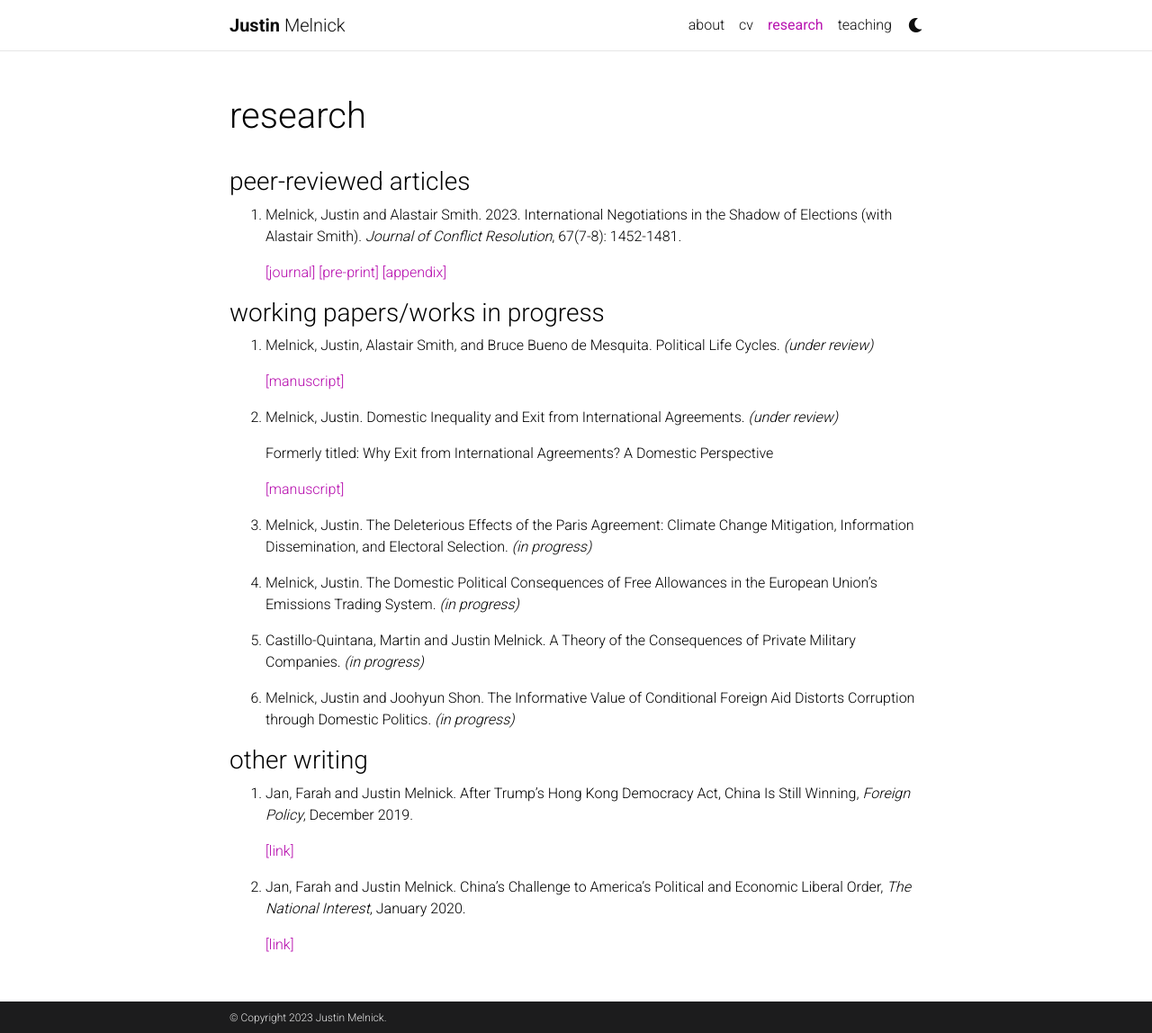
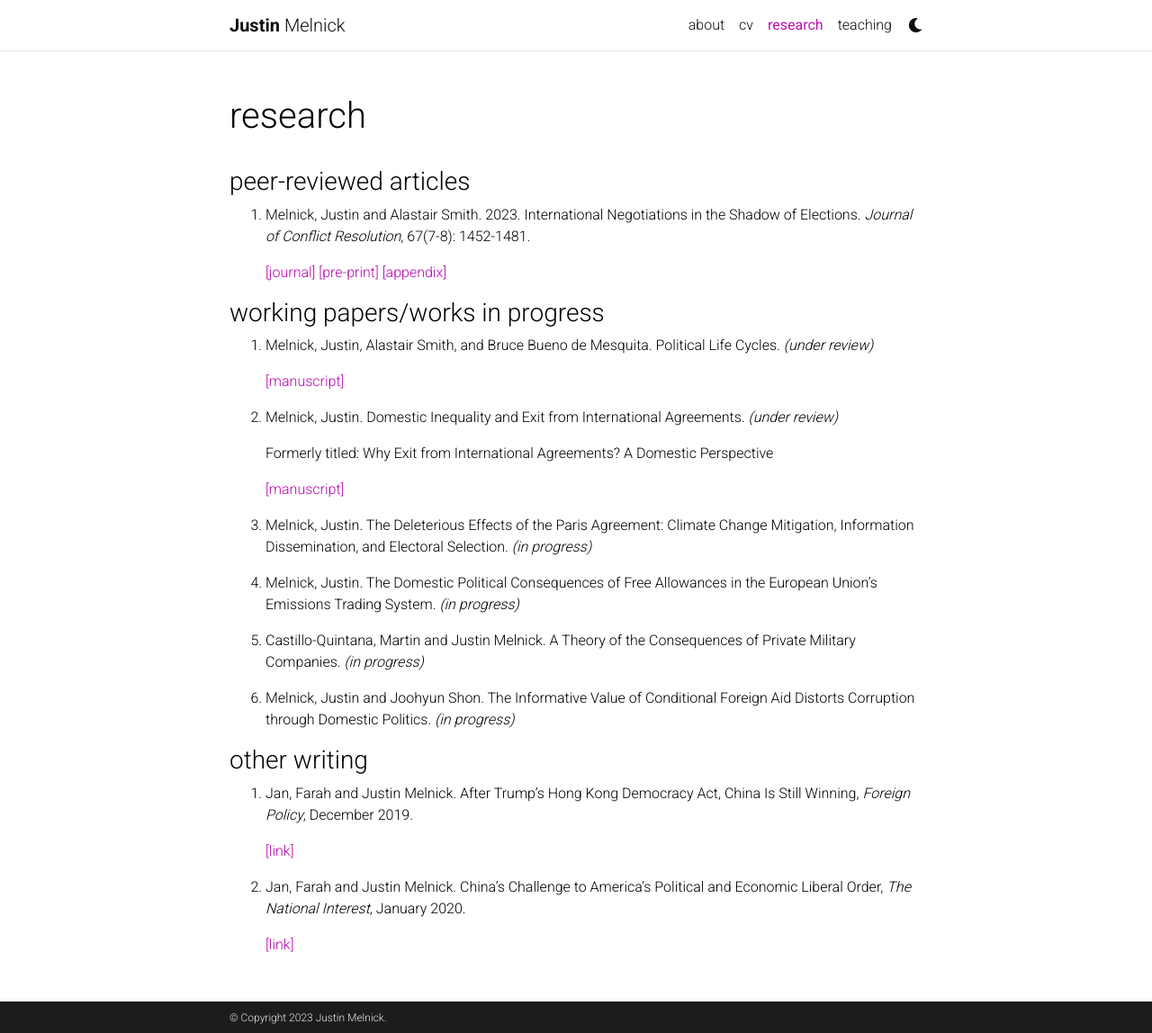
Before and after one commit to justinmelnick/justinmelnick.github.io, a Jekyll site: the page built from _pages/publications.md, in a window 1280 px wide and 1148 px high. Shown: the whole window at 90% size. Built offline with Jekyll 4.4.1, drawn with Linux system fonts in a browser that asks for light colours; comment, search, counter and statistics services are not loaded; a style sheet for code colours, icons or effects is not loaded.

Commit message:
Update publications.md

```diff
--- a/_pages/publications.md
+++ b/_pages/publications.md
@@ -10,7 +10,7 @@ nav_order: 2
 
 <h3>peer-reviewed articles</h3>
 
-1. Melnick, Justin and Alastair Smith. 2023. International Negotiations in the Shadow of Elections (with Alastair Smith). _Journal of Conflict Resolution_, 67(7-8): 1452-1481.
+1. Melnick, Justin and Alastair Smith. 2023. International Negotiations in the Shadow of Elections. _Journal of Conflict Resolution_, 67(7-8): 1452-1481.
 
    [[journal]](https://journals.sagepub.com/doi/abs/10.1177/00220027221139433)     [[pre-print]](https://justinmelnick.github.io/assets/pdf/text_10_27.pdf)     [[appendix]](https://justinmelnick.github.io/assets/pdf/nego_online.pdf)
 
```
